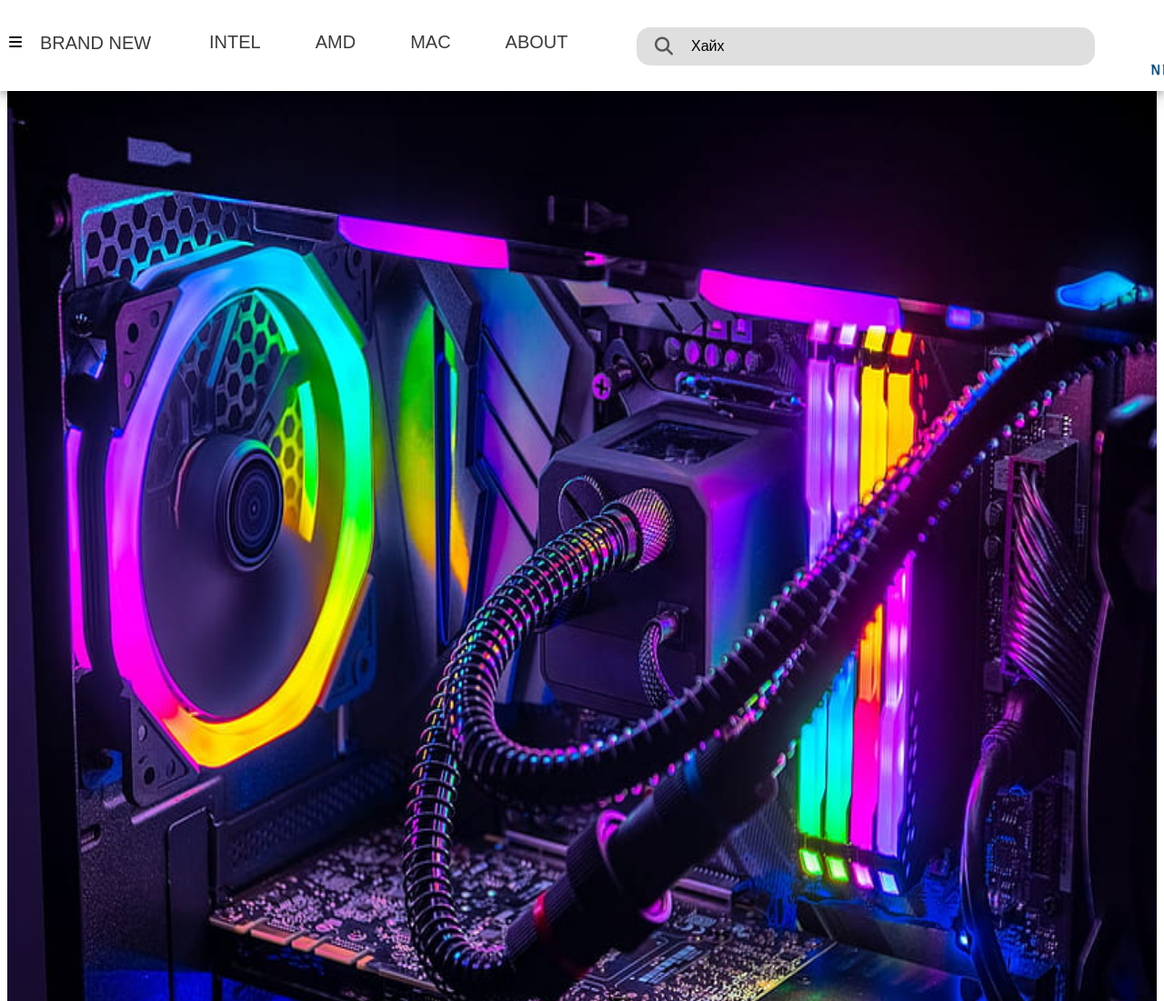
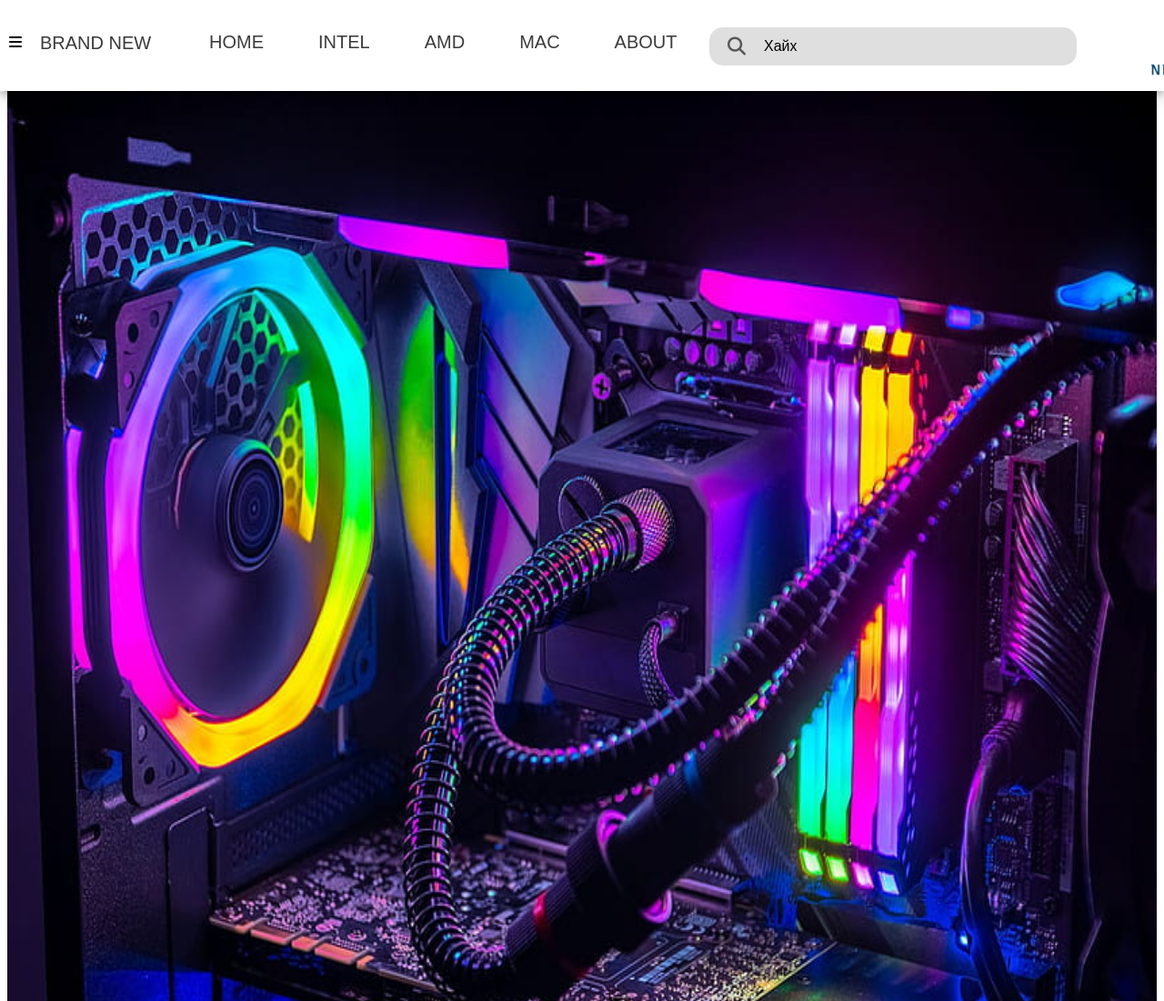
Before and after one commit to Buykaa0318/nino, a plain HTML site: page index.html in a window 1280 px wide. Shown: the top 1100 px of the page at 91% size. Drawn offline with Linux system fonts and the light colour scheme.

Commit message:
Update index.html

```diff
--- a/index.html
+++ b/index.html
@@ -28,18 +28,18 @@
             margin: 5px;
         }
         .header input{
-            margin-left: 700px;
+            margin-left: 780px;
             border-radius: 15px;
             border: none;
             background-color: rgb(223, 223, 223);
             height: 40px;
-            width: 500px;
+            width: 400px;
             margin-top: 30px;
             position: absolute;
         }
         .header .search{
             font-size: 20px;
-            margin-left: 720px;
+            margin-left: 800px;
             margin-top: 41px;
             position: absolute;
             color: rgb(88, 88, 88);
@@ -47,7 +47,7 @@
         .haih{
             position: absolute;
             font-family: sans-serif;
-            margin-left: 760px;
+            margin-left: 840px;
             margin-top: 42px;
         }
         ul {
@@ -188,6 +188,7 @@
         <p class="haih">Хайх</p>
         <i class="search fa-solid fa-magnifying-glass"></i>
         <ul>
+            <li><a href="index.html">HOME</a></li>
             <li><a href="intel.html">INTEL</a></li>
             <li><a href="amd.html">AMD</a></li>
             <li><a href="mac.html">MAC</a></li>
@@ -201,7 +202,7 @@
                 <a href="cpu.html">CPU</a>
                 <a href="gpu.html">GPU</a>
                 <a href="monitor.html">MONITOR</a>
-                <a href="gear.html">GEAR</a>
+                <a href="gear.html">MOUSE</a>
                 <a href="stand.html">STAND</a>
                 <a href="pad.html">PAD</a>
             </div>
```
